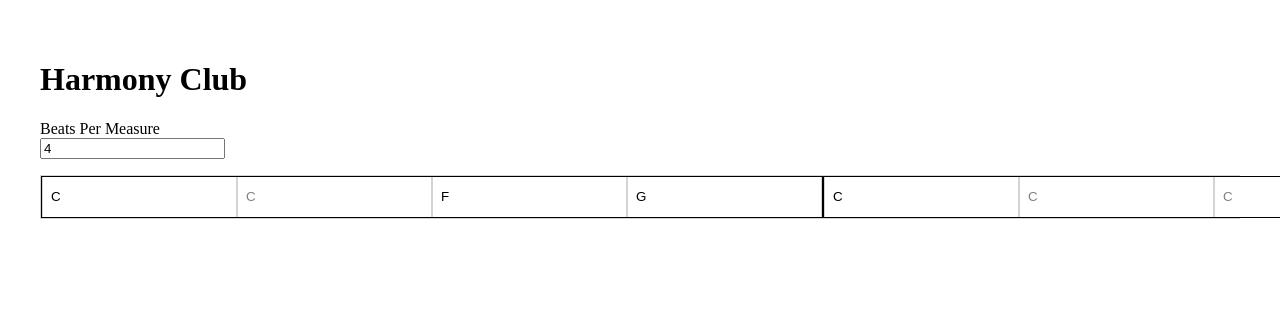
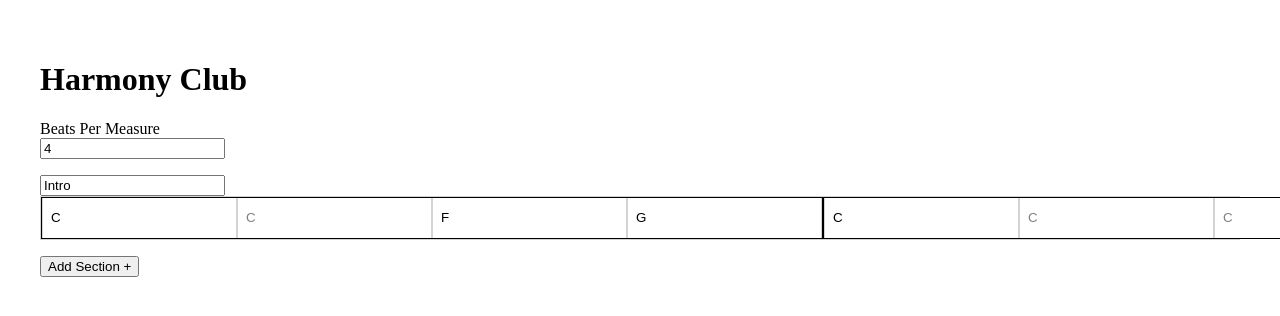
Before and after one commit to chriswait/harmony, a React (Vite) app: page / in a window 1280 px wide. Shown: the top 316 px of the page. Built offline with nearby package versions, Linux system fonts and the light colour scheme.

Commit message:
sections

```diff
--- a/src/App.tsx
+++ b/src/App.tsx
@@ -38,7 +38,7 @@ const Beat = ({ chord, onChange }: {
 }
 
 const App = () => {
-  const { setChord, measures, beatsPerMeasure, setBeatsPerMeasure } = useSong();
+  const { setChord, sectionMeasures, sectionNames, setSectionNames, setSectionName, beatsPerMeasure, setBeatsPerMeasure } = useSong();
   const [inputBeatsPerMeasure, setInputBeatsPerMeasure] = useState(beatsPerMeasure.toString());
   const isMd = useMediaQuery({ query: '(min-width: 776px)' })
 
@@ -53,6 +53,11 @@ const App = () => {
           onBlur={() => Number.isInteger(inputBeatsPerMeasure) ? setBeatsPerMeasure(parseInt(inputBeatsPerMeasure, 10)) : undefined}
         />
       </div>
+      {sectionNames.map((sectionName, sectionIndex) => {
+        const measures = sectionMeasures[sectionIndex];
+        return (
+          <div style={{ marginBottom: '1rem' }}>
+            <input value={sectionName} onChange={(event) => setSectionName(sectionIndex, event.target.value)} />
             <div style={{
               border: '1px solid lightgrey',
               display: 'grid',
@@ -73,13 +78,17 @@ const App = () => {
                       chord={chord}
                       key={`beat-${beatIndex}`}
                       onChange={(chordName) => {
-                  setChord(measureIndex, beatIndex, chordName);
+                        setChord(sectionIndex, measureIndex, beatIndex, chordName);
                       }}
                     />
                   ))}
                 </div>
               ))}
             </div>
+          </div>
+        )
+      })}
+      <button onClick={() => setSectionNames([...sectionNames, ''])}>Add Section +</button >
     </>
   );
 }
--- a/src/SongProvider.tsx
+++ b/src/SongProvider.tsx
@@ -3,22 +3,28 @@ import { ChordBeatType } from './types';
 
 const SongContext = createContext<{
   chords: ChordBeatType[], setChords: Dispatch<SetStateAction<ChordBeatType[]>>,
-  measures: ChordBeatType[][],
+  sectionMeasures: ChordBeatType[][][],
+  sectionNames: string[], setSectionNames: Dispatch<SetStateAction<string[]>>
+  setSectionName: (sectionIndex: number, sectionName: string) => void;
   beatsPerMeasure: number, setBeatsPerMeasure: Dispatch<SetStateAction<number>>,
-  setChord: (measure: number, beat: number, chordName: string) => void,
+  setChord: (section: number, measure: number, beat: number, chordName: string) => void,
 }>({
   chords: [], setChords: () => { },
-  measures: [],
+  sectionMeasures: [],
+  sectionNames: ['Intro'], setSectionNames: () => { },
+  setSectionName: () => { },
   beatsPerMeasure: 0, setBeatsPerMeasure: () => { },
   setChord: () => { }
 });
 
 const SongProvider = ({ children }: { children: React.ReactNode }) => {
   const [beatsPerMeasure, setBeatsPerMeasure] = useState<number>(4);
+  const [sectionNames, setSectionNames] = useState(['Intro']);
   const [chords, setChords] = useState<ChordBeatType[]>([
     {
       name: 'C',
       timing: {
+        section: 0,
         measure: 0,
         beat: 0,
       }
@@ -26,6 +32,7 @@ const SongProvider = ({ children }: { children: React.ReactNode }) => {
     {
       name: 'F',
       timing: {
+        section: 0,
         measure: 0,
         beat: 2,
       }
@@ -33,6 +40,7 @@ const SongProvider = ({ children }: { children: React.ReactNode }) => {
     {
       name: 'G',
       timing: {
+        section: 0,
         measure: 0,
         beat: 3,
       }
@@ -40,14 +48,15 @@ const SongProvider = ({ children }: { children: React.ReactNode }) => {
     {
       name: 'C',
       timing: {
+        section: 0,
         measure: 1,
         beat: 0,
       }
     },
   ]);
 
-  const setChord = (measure: number, beat: number, chordName: string) => {
-    const matchChord = (chord: ChordBeatType) => !!chord.timing && chord.timing.measure === measure && chord.timing.beat === beat;
+  const setChord = (section: number, measure: number, beat: number, chordName: string) => {
+    const matchChord = (chord: ChordBeatType) => !!chord.timing && chord.timing.section === section && chord.timing.measure === measure && chord.timing.beat === beat;
     let newChords = [];
     // Check for an actual match
     const match = chords.find(matchChord);
@@ -59,7 +68,7 @@ const SongProvider = ({ children }: { children: React.ReactNode }) => {
       }
     } else {
       // If there's no match, just add the chord
-      newChords = [...chords, { name: chordName, timing: { measure, beat } }];
+      newChords = [...chords, { name: chordName, timing: { section, measure, beat } }];
     }
     newChords.sort((chord1, chord2) => {
       if (chord1.timing!.measure > chord2.timing!.measure) return 1;
@@ -73,13 +82,21 @@ const SongProvider = ({ children }: { children: React.ReactNode }) => {
     setChords(newChords);
   };
 
+  const setSectionName = (sectionIndex: number, sectionName: string) => {
+    setSectionNames(sectionNames.map((name, index) => index === sectionIndex ? sectionName : name));
+  }
+
+  const sectionMeasures: ChordBeatType[][][] = [];
+  for (let sectionIndex = 0; sectionIndex < sectionNames.length; sectionIndex++) {
     const measures: ChordBeatType[][] = []
-  const maxMeasureIndex = chords[chords.length - 1].timing!.measure + 2;
+    const sectionChords = chords.filter(chord => chord.timing?.section === sectionIndex);
+    const lastSectionChord = sectionChords.length === 0 ? undefined : sectionChords[sectionChords.length - 1];
+    const maxMeasureIndex = lastSectionChord ? lastSectionChord.timing!.measure + 2 : 1;
     let lastChord;
     for (let measureIndex = 0; measureIndex < maxMeasureIndex; measureIndex++) {
       const beats: ChordBeatType[] = [];
       for (let beatIndex = 0; beatIndex < beatsPerMeasure; beatIndex++) {
-      const match = chords.find(({ timing }) => timing && timing.measure === measureIndex && timing.beat === beatIndex);
+        const match = chords.find(({ timing }) => timing && timing.section === sectionIndex && timing.measure === measureIndex && timing.beat === beatIndex);
         if (match) {
           beats.push(match);
           lastChord = match
@@ -89,11 +106,15 @@ const SongProvider = ({ children }: { children: React.ReactNode }) => {
       }
       measures.push(beats);
     }
+    sectionMeasures.push(measures);
+  }
 
   return (
     <SongContext.Provider value={{
       chords, setChords,
-      measures,
+      sectionMeasures,
+      sectionNames, setSectionNames,
+      setSectionName,
       beatsPerMeasure, setBeatsPerMeasure,
       setChord,
     }}>{children}</SongContext.Provider>
--- a/src/types.d.ts
+++ b/src/types.d.ts
@@ -1,6 +1,7 @@
 export type ChordBeatType = {
   name?: string;
   timing?: {
+    section: number;
     measure: number;
     beat: number;
   }
```
Lines whose indentation alone changed are shown as unchanged.
